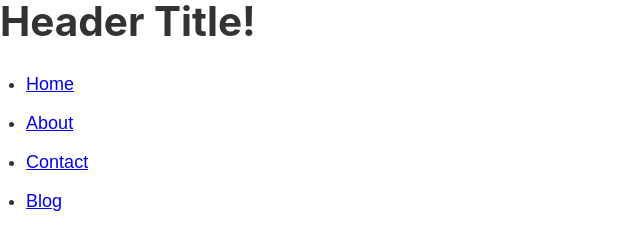
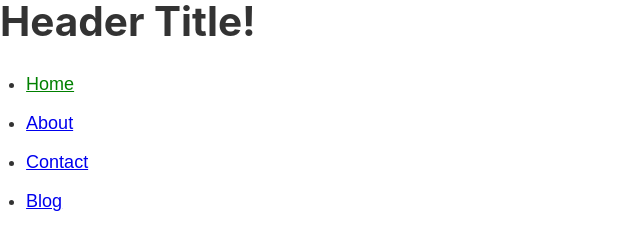
Before and after one commit to ccbass/gatsby-contentful, a Gatsby site: page / in a window 1280 px wide. Shown: the top 237 px of the page, 0-640 px from the left. Built offline with nearby package versions, Linux system fonts and the light colour scheme; Gatsby itself is replaced by a stand-in of ours.

Commit message:
header scss

```diff
--- a/src/components/header.js
+++ b/src/components/header/header.js
@@ -1,5 +1,7 @@
 import { Link } from 'gatsby'
 import React from 'react'
+
+import * as headerStyles from './header.module.scss';
 
 const Header = () => {
   return (
@@ -7,7 +9,7 @@ const Header = () => {
       <h1>Header Title!</h1>
       <nav>
         <ul>
-          <li><Link to="/">Home</Link></li>
+          <li><Link className={headerStyles.link} to="/">Home</Link></li>
           <li><Link to="/about">About</Link></li>
           <li><Link to="/contact">Contact</Link></li>
           <li><Link to="/blog">Blog</Link></li>
--- /dev/null
+++ b/src/components/header/header.module.scss
@@ -0,0 +1,3 @@
+.link {
+  color: green;
+}
--- a/src/components/layout.js
+++ b/src/components/layout.js
@@ -1,6 +1,6 @@
 import React from 'react';
 import Footer from './footer';
-import Header from './header';
+import Header from './header/header';
 
 import "../styles/index.scss"
 
```
